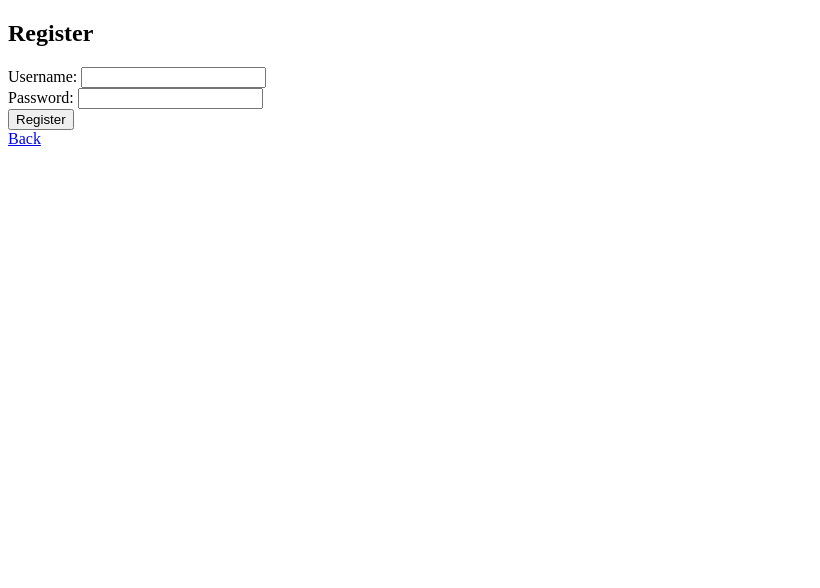
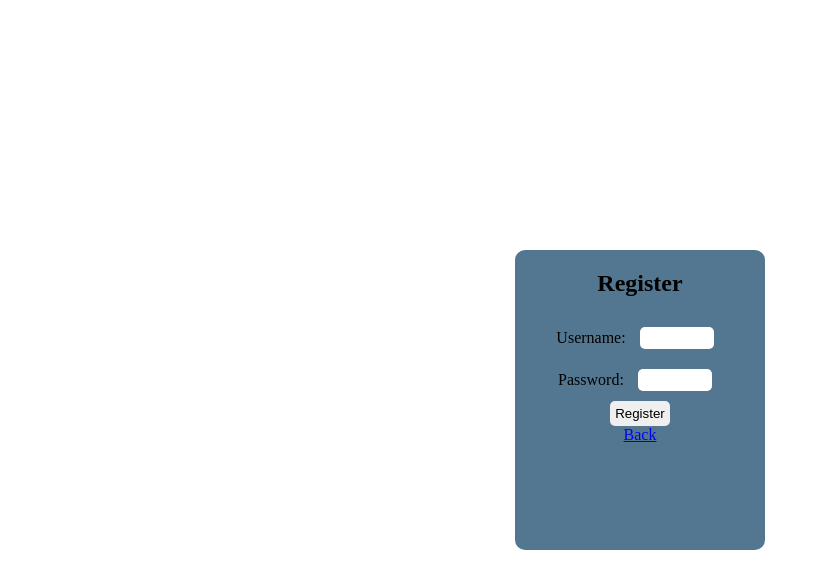
Before and after one commit to Elinhorn/individuella-backend1, a plain HTML site: page client/html/register.html in a window 1280 px wide. Shown: the whole page, without its empty margins (0-820 px from the left). Drawn offline with Linux system fonts and the light colour scheme.

Commit message:
:fire: done

```diff
--- a/client/html/register.html
+++ b/client/html/register.html
@@ -6,8 +6,10 @@
     <meta name="viewport" content="width=device-width, initial-scale=1.0">
     <title>Document</title>
     <script src="../js/register.js" type="module"></script>
+    <link rel="stylesheet" href="../style/register.css">
 </head>
 <body>
+    <div id="register">
         <h2>Register</h2>
         <form>
             <lable>Username:</lable>
@@ -17,6 +19,6 @@
             <button>Register</button>
         </form>
         <a href="/client/html/index.html">Back</a>
-
+    </div>
 </body>
 </html>
--- a/client/js/login.js
+++ b/client/js/login.js
@@ -16,14 +16,13 @@ from.addEventListener('submit', async (e) => {
 
         },
         credentials: 'include'
-
     })
 
 
     if(res.status === 200) {
         window.location.href = './todo.html'
     } else {
-        alert('wrong inouts')
+        alert('wrong inputs')
     }
-    console.log(res)
+
 })
--- a/client/js/register.js
+++ b/client/js/register.js
@@ -15,5 +15,11 @@ from.addEventListener('submit', async (e) => {
             'Content-Type': 'application/json'
         }
     })
-    console.log(res)
+
+    if(res.status === 201) {
+        alert('User created!')
+        window.location.href = './login.html'
+    } else {
+        alert('Invalid username or password')
+    }
 })
--- /dev/null
+++ b/client/style/index.css
@@ -0,0 +1,23 @@
+#center {
+    width: 250px;
+    height: 40px;
+    background-color: #537791;
+    position: absolute;
+    top:0;
+    bottom: 0;
+    left: 0;
+    right: 0;
+    margin: auto;
+    text-align: center;
+    justify-content: center;
+    border-radius: 10px;
+
+}
+
+a {
+    font-size: 30px;
+    align-items: center;
+    margin: 10px;
+    text-decoration: none;
+    color: black;
+}
--- /dev/null
+++ b/client/style/login.css
@@ -0,0 +1,30 @@
+#login {
+    width: 250px;
+    height: 300px;
+    background-color: #537791;
+    position: absolute;
+    top:0;
+    bottom: 0;
+    left: 0;
+    right: 0;
+    margin: auto;
+    text-align: center;
+    justify-content: center;
+    border-radius: 10px;
+
+}
+
+input {
+    border-radius: 5px;
+    border-style: none;
+    width: 200px;
+    height: 20px;
+    margin: 10px;
+
+}
+
+button {
+    border-radius: 5px;
+    border-style: none;
+    padding: 5px;
+}
--- /dev/null
+++ b/client/style/register.css
@@ -0,0 +1,30 @@
+#register {
+    width: 250px;
+    height: 300px;
+    background-color: #537791;
+    position: absolute;
+    top:0;
+    bottom: 0;
+    left: 0;
+    right: 0;
+    margin: auto;
+    text-align: center;
+    justify-content: center;
+    border-radius: 10px;
+
+}
+
+input {
+    border-radius: 5px;
+    border-style: none;
+    width: 70px;
+    height: 20px;
+    margin: 10px;
+
+}
+
+button {
+    border-radius: 5px;
+    border-style: none;
+    padding: 5px;
+}
--- /dev/null
+++ b/client/style/todo.css
@@ -0,0 +1,51 @@
+#wholeTodo {
+    width: 300px;
+    height: 500px;
+    background-color: #537791;
+    position: absolute;
+    top:0;
+    bottom: 0;
+    left: 0;
+    right: 0;
+    margin: auto;
+    text-align: center;
+    justify-content: center;
+    border-radius: 10px;
+
+}
+
+label {
+    font-size: 20px;
+    color: aliceblue;
+}
+
+h2 {
+    font-weight: 200;
+    margin: 10px;
+
+}
+
+
+input {
+    border-radius: 5px;
+    border-style: none;
+    width: 200px;
+    height: 20px;
+    margin: 10px;
+
+}
+
+button {
+    border-radius: 5px;
+    border-style: none;
+    margin: 5px;
+}
+
+li {
+    list-style: none;
+}
+
+ul {
+    list-style-position: inside;
+    -webkit-padding-start: 0;
+}
--- a/server/src/controllers/authControllers/register.js
+++ b/server/src/controllers/authControllers/register.js
@@ -1,8 +1,6 @@
 const joi = require('joi')
 const bcrypt = require('bcrypt')
 const pool = require('../../dbcon')
-
-
 
 exports.register = function register (req, res) {
     const {username, password} = req.body
--- a/server/src/controllers/userControllers/deleteTodo.js
+++ b/server/src/controllers/userControllers/deleteTodo.js
@@ -1,4 +1,3 @@
-//Kan denna bli bättre? kan man göra validering här?
 const pool = require('../../dbcon')
 
 exports.deleteTodo = function deleteTodo (req, res) {
@@ -10,6 +9,6 @@ exports.deleteTodo = function deleteTodo (req, res) {
                     return res.status(400).send('something went wrong')
                 }
 
-                res.send('your todo is now deleted')
+                res.status(200).send('your todo is now deleted')
             })
 }
--- a/server/src/controllers/userControllers/getTodo.js
+++ b/server/src/controllers/userControllers/getTodo.js
@@ -1,6 +1,3 @@
-//visa alla todos som redan finns i sql
-//get end point
-
 const pool = require('../../dbcon')
 
 exports.getTodo = function getTodo (req, res) {
--- a/server/src/controllers/userControllers/patchTodo.js
+++ b/server/src/controllers/userControllers/patchTodo.js
@@ -1,4 +1,3 @@
-//funkar okej. Validering?
 const pool = require('../../dbcon')
 
 exports.patchTodo = function patchTodo (req, res) {
--- a/server/src/controllers/userControllers/postTodo.js
+++ b/server/src/controllers/userControllers/postTodo.js
@@ -16,9 +16,8 @@ exports.postTodo = function postTodo (req, res) {
                 pool.execute(sql, [todo], (error , result) => {
                     if (error) {
                         res.status(500).send('The todo was too long, please shorten it down')
-                        console.log(error)
                     } else {
-                        res.status(201).send('Todo was created!')
+                        res.status(201).json('Todo was created!')
                     }
             })
         }
--- a/server/src/middlewares/authCookie.js
+++ b/server/src/middlewares/authCookie.js
@@ -1,8 +1,3 @@
-//här ska authentication för cookie vara
-
-/* Om du har en cookie ska du få göta allt i userRouten */
-
-//Middleware to auth you have cookie
 exports.authCookie = function authCookie (req, res, next) {
     const authKey = req.cookies.loginCookie
     if (authKey === 'loggedIn') {
--- a/server/src/routes/userRoute.js
+++ b/server/src/routes/userRoute.js
@@ -1,4 +1,3 @@
-//här ska delete, post, patch, get vara
 const express = require('express')
 const userRoute = express.Router()
 const { deleteTodo } = require('../controllers/userControllers/deleteTodo')
```
Also changed, not shown: client/html/index.html (+6 -3 lines), client/html/login.html (+3 -2 lines), client/html/todo.html (+4 -1 lines), client/js/todo.js (+25 -9 lines), client/js/index.js (deleted). Lines whose indentation alone changed are shown as unchanged.
